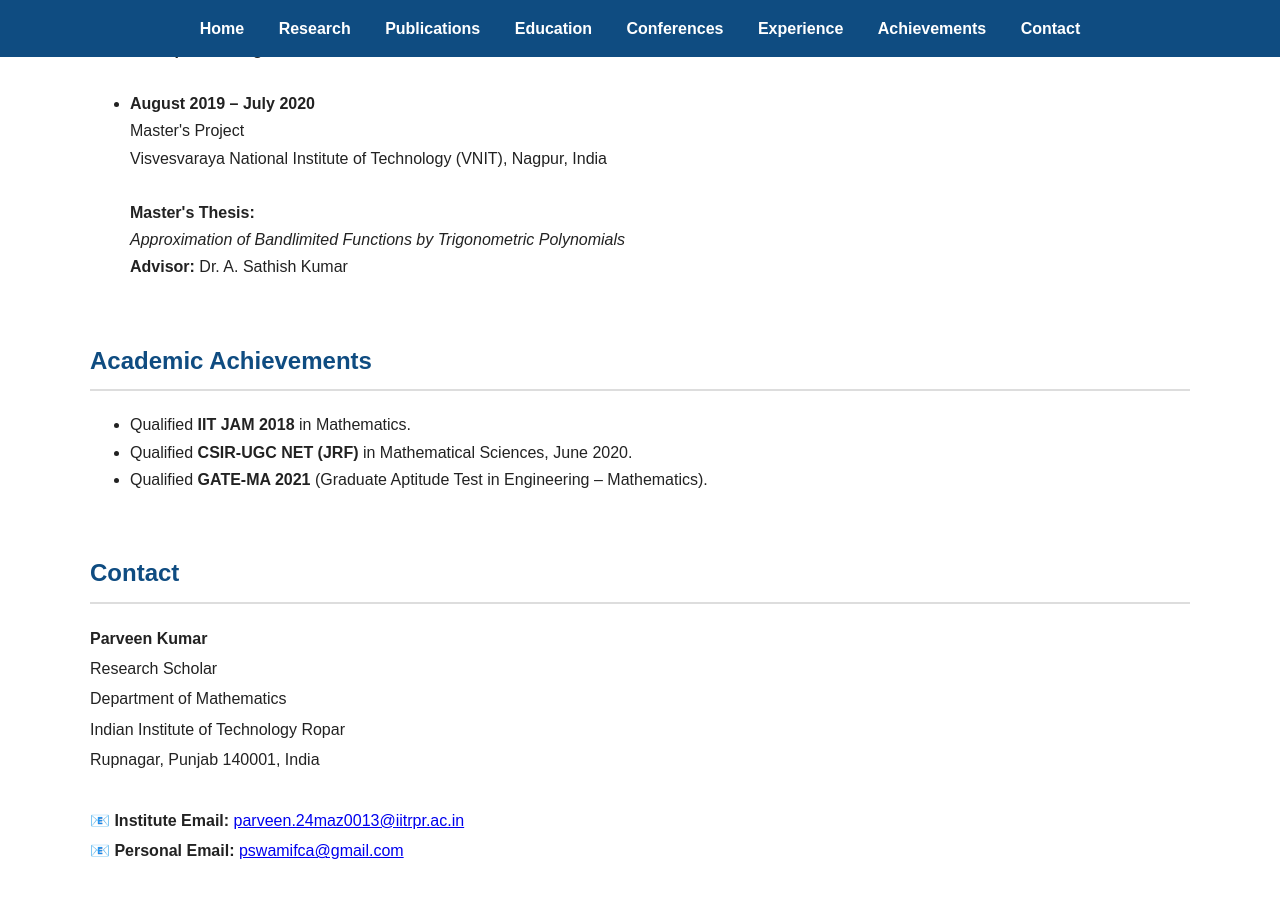
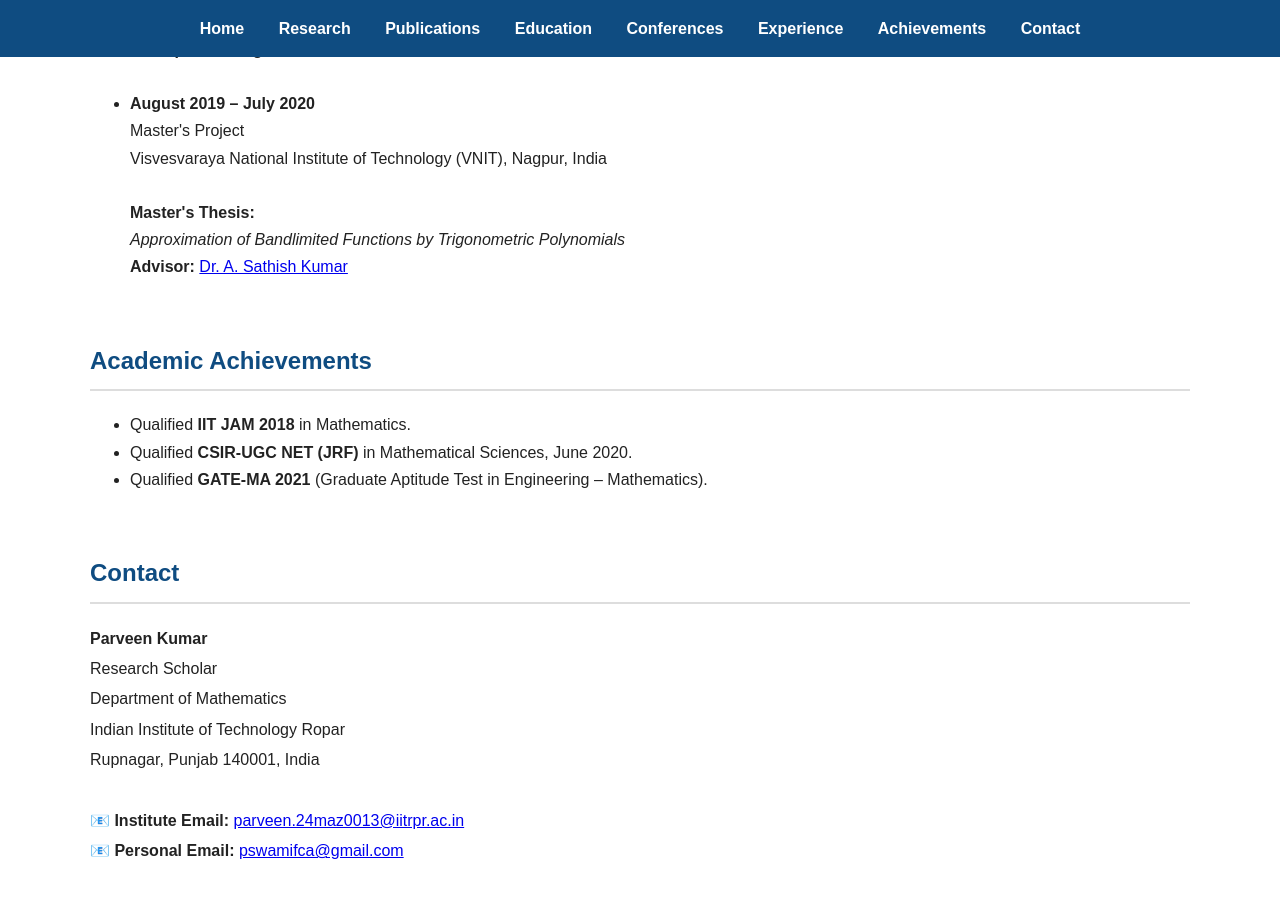
Before and after one commit to parveenkumarmath/parveenkumarmath.github.io, a Jekyll site: the page built from index.md, in a window 1280 px wide and 900 px high, scrolled down 2317 px. Built offline with Jekyll 4.4.1, drawn with Linux system fonts in a browser that asks for light colours.

Commit message:
Update index.md

```diff
--- a/index.md
+++ b/index.md
@@ -188,7 +188,10 @@ Visvesvaraya National Institute of Technology (VNIT), Nagpur, India<br><br>
 <em>Approximation of Bandlimited Functions by Trigonometric Polynomials</em><br>
 
 <strong>Advisor:</strong>
+<a href="https://sites.google.com/view/drasathishkumar/" target="_blank">
 Dr. A. Sathish Kumar
+</a>
+
 </li>
 
 </ul>
```
